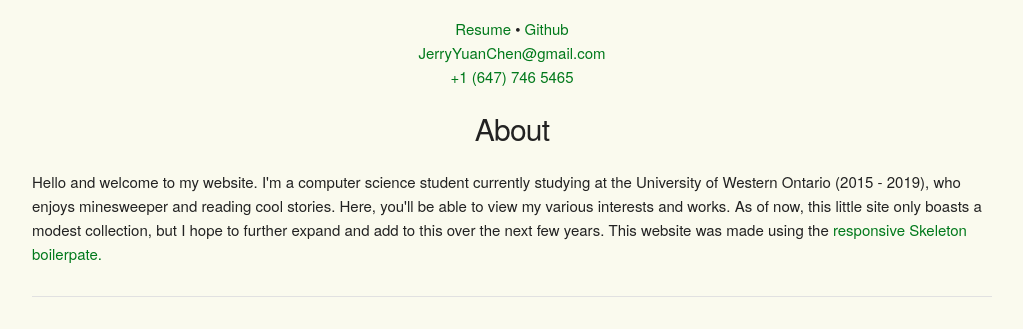
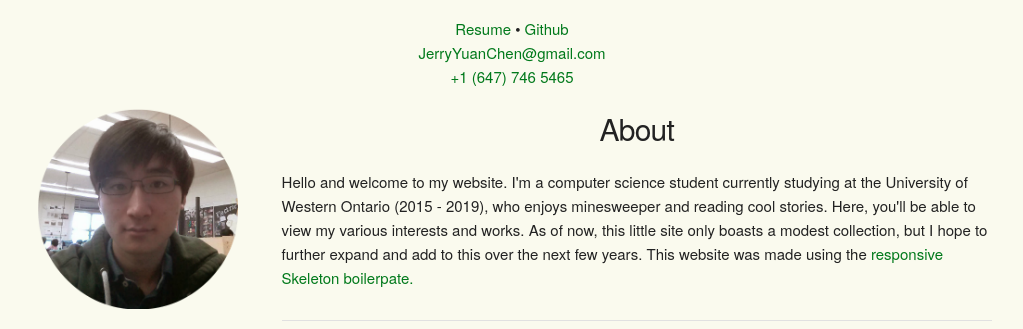
Before and after one commit to YuanC/YuanC.github.io, a plain HTML site: page index.html in a window 1280 px wide. Shown: the part 466-795 px from the top of the page, without its empty margins (128-1151 px from the left). Drawn offline with Linux system fonts and the light colour scheme; a web font is replaced by a local one.

Commit message:
Updated the about section

```diff
--- a/index.html
+++ b/index.html
@@ -50,7 +50,10 @@
 
         <!-- About Section-->
         <div class="portfolio" id="about">
-            <div class="twelve columns">
+            <div class="three columns">
+                <h1><center><img src="Images/portrait.png"></center></h1>
+            </div>
+            <div class="nine columns">
                 <h4><center>About</center></h4>
                 <p>
                     Hello and welcome to my website. I'm a computer science student currently studying at the University of Western Ontario (2015
```
Also changed, not shown: Images/portrait.png (added), 1 other file.
